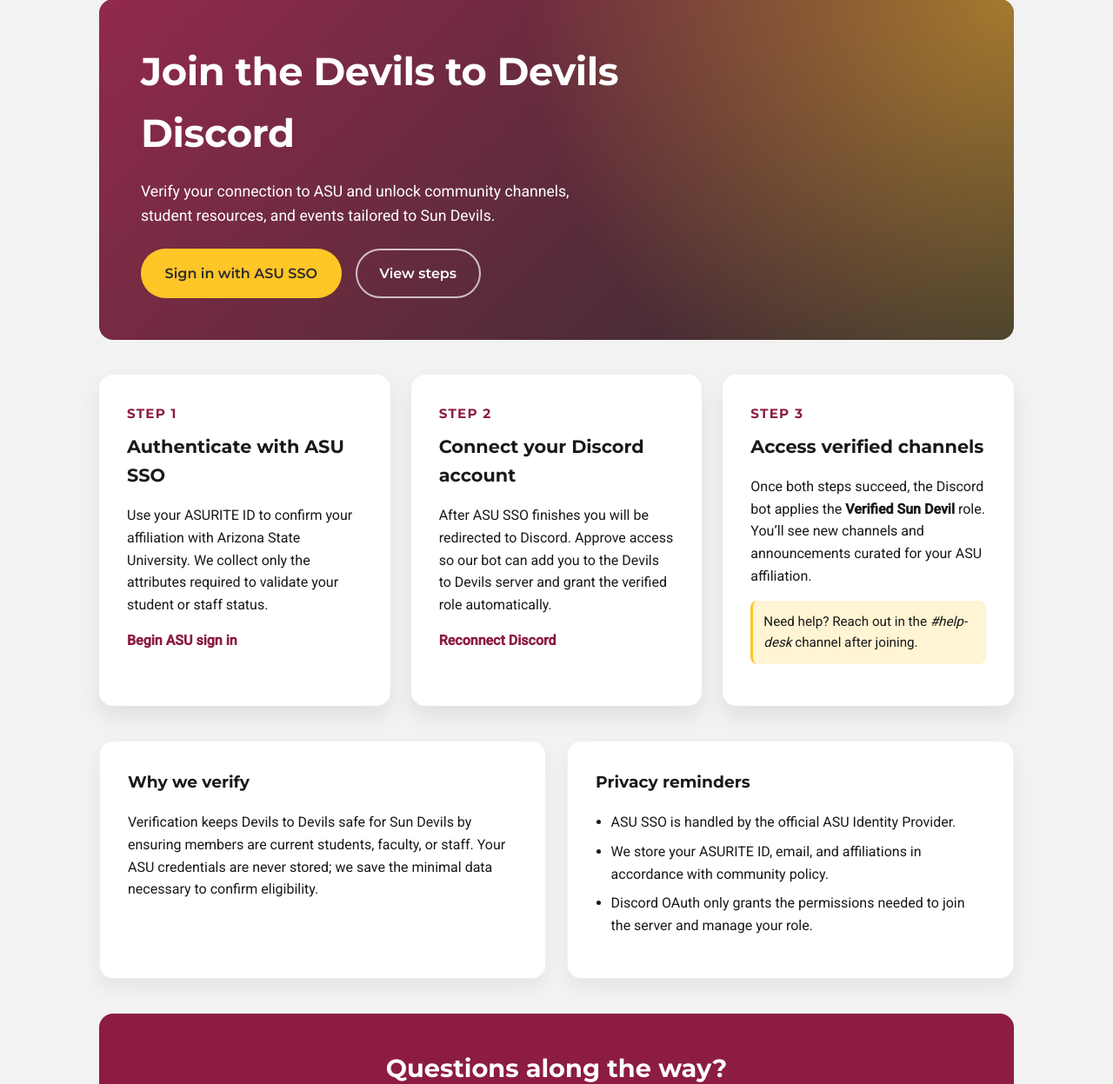
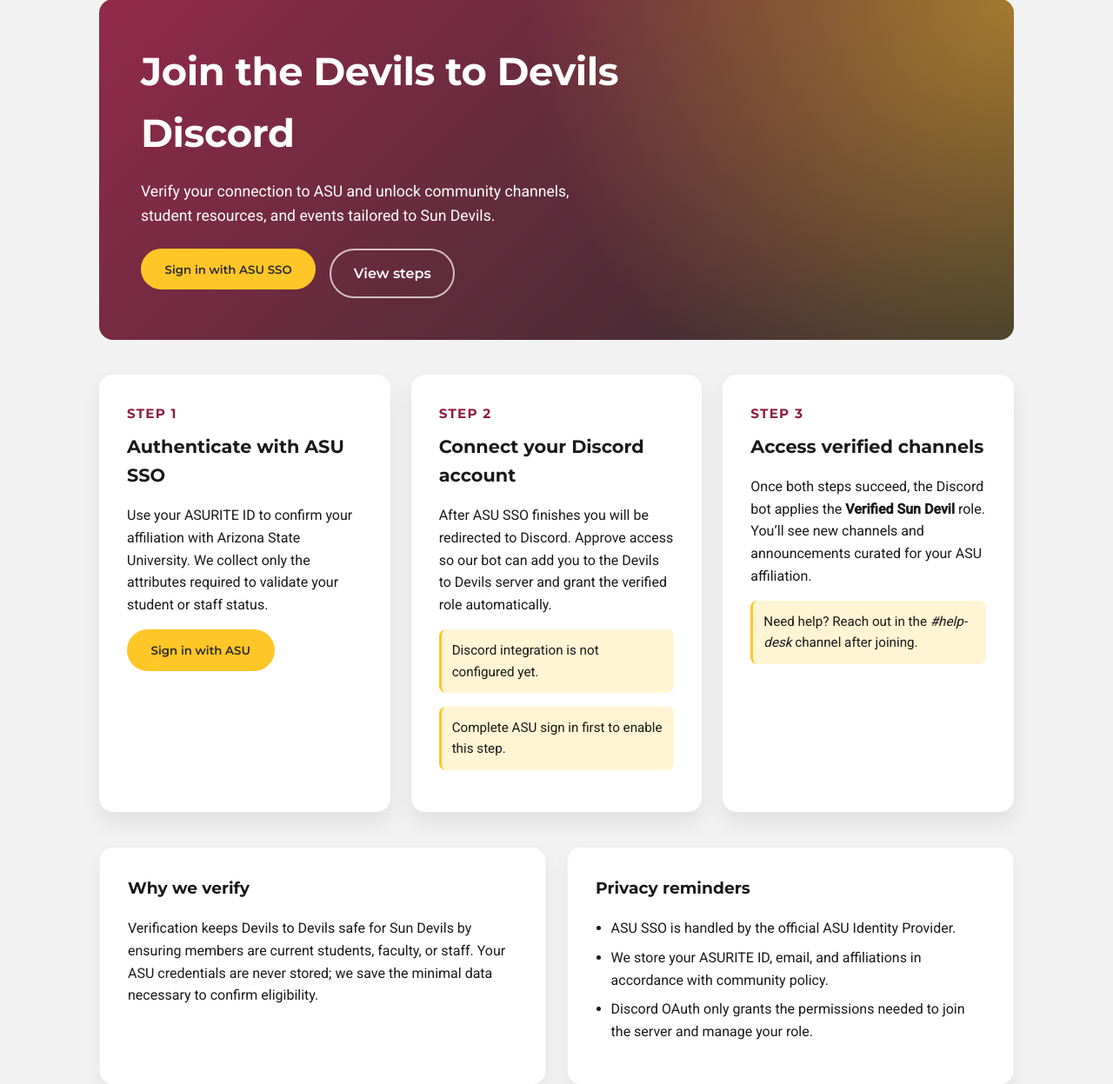
Before and after one commit to code-wolf-byte/forklift, a Flask app: page / in a window 1280 px wide. Shown: the part 137-1384 px from the top of the page at 87% size. Run offline with Flask 3, Linux system fonts and the light colour scheme; parts of the project's set-up code (start-up, migrations or seed data) failed here and were passed over.

Commit message:
feat: Enhance verification flow with improved session handling and dynamic content in templates

```diff
--- a/main.py
+++ b/main.py
@@ -1,11 +1,11 @@
 from datetime import datetime
 
-from flask import Flask, render_template
+from flask import Flask, render_template, session, url_for
 
 from routes import discord_bp, saml_bp
 from utils.database import init_db
 from utils.metadata import ensure_metadata_on_startup
-from utils.settings import CONFIG
+from utils.settings import CONFIG, DISCORD_CONFIG
 
 ensure_metadata_on_startup()
 init_db()
@@ -26,7 +26,37 @@ def inject_globals():
 
 @app.route("/")
 def hello_world():
-    return render_template("index.html")
+    verification_state = session.get("verification_state") or {}
+    saml_complete = bool(verification_state.get("saml_complete"))
+    discord_complete = bool(
+        verification_state.get("discord_complete") or verification_state.get("verified")
+    )
+    saml_user = session.get("saml_user") or {}
+    discord_user = session.get("discord_user") or {}
+    verification_error = session.pop("verification_error", None)
+
+    try:
+        saml_login_url = url_for("saml.saml_login")
+    except Exception:
+        saml_login_url = None
+
+    try:
+        discord_login_url = url_for("discord.discord_login")
+    except Exception:
+        discord_login_url = None
+
+    context = {
+        "verification_state": verification_state,
+        "saml_complete": saml_complete,
+        "discord_complete": discord_complete,
+        "saml_user": saml_user,
+        "discord_user": discord_user,
+        "saml_login_url": saml_login_url,
+        "discord_login_url": discord_login_url,
+        "verification_error": verification_error,
+        "discord_configured": DISCORD_CONFIG is not None,
+    }
+    return render_template("index.html", **context)
 
 
 @app.route("/health")
--- a/templates/index.html
+++ b/templates/index.html
@@ -3,46 +3,122 @@
 {% block content %}
   <section class="asu-hero">
     <div class="asu-hero__content">
+      {% if discord_complete %}
+        <h1>Verification complete</h1>
+        <p class="asu-hero__lead">
+          Your ASU account{% if verification_state.asurite %} (<strong>{{ verification_state.asurite }}</strong>){% endif %}
+          and Discord are linked. Welcome to Devils to Devils!
+        </p>
+      {% elif saml_complete %}
+        <h1>Next step: connect Discord</h1>
+        <p class="asu-hero__lead">
+          You're signed in with ASU
+          {% if verification_state.asurite %}
+            as <strong>{{ verification_state.asurite }}</strong>
+          {% endif %}
+          {% if verification_state.email %}
+            ({{ verification_state.email }})
+          {% endif %}.
+          Connect your Discord account to finish verification.
+        </p>
+      {% else %}
         <h1>Join the Devils to Devils Discord</h1>
         <p class="asu-hero__lead">
           Verify your connection to ASU and unlock community channels, student resources, and events tailored to Sun Devils.
         </p>
+      {% endif %}
       <div class="asu-hero__actions">
-        <a class="asu-button asu-button--primary" href="{{ url_for('saml.saml_login') }}">Sign in with ASU SSO</a>
+        {% if not saml_complete and saml_login_url %}
+          <form method="get" action="{{ saml_login_url }}" class="asu-hero__action-form" style="display:inline">
+            <button type="submit" class="asu-button asu-button--primary">Sign in with ASU SSO</button>
+          </form>
+        {% elif saml_complete and not discord_complete and discord_login_url and discord_configured %}
+          <form method="get" action="{{ discord_login_url }}" class="asu-hero__action-form" style="display:inline">
+            <button type="submit" class="asu-button asu-button--primary">Login with Discord</button>
+          </form>
+        {% endif %}
         <a class="asu-button asu-button--outline" href="#verification-steps">View steps</a>
       </div>
+      {% if verification_error %}
+        <p class="asu-hero__error">Verification issue: {{ verification_error }}</p>
+      {% endif %}
     </div>
   </section>
 
   <section class="asu-panel-grid" id="verification-steps">
-    <article class="asu-panel">
+    <article class="asu-panel {% if saml_complete %}asu-panel--complete{% endif %}">
       <span class="asu-panel__step">Step 1</span>
       <h2>Authenticate with ASU SSO</h2>
+      {% if saml_complete %}
+        <p>
+          Logged in with ASU
+          {% if verification_state.asurite %}
+            as <strong>{{ verification_state.asurite }}</strong>
+          {% endif %}
+          {% if verification_state.email %}
+            ({{ verification_state.email }})
+          {% endif %}.
+        </p>
+      {% else %}
         <p>
           Use your ASURITE ID to confirm your affiliation with Arizona State University.
           We collect only the attributes required to validate your student or staff status.
         </p>
-      <a class="asu-link" href="{{ url_for('saml.saml_login') }}">Begin ASU sign in</a>
+      {% endif %}
+      {% if saml_login_url %}
+        <form method="get" action="{{ saml_login_url }}" class="asu-panel__actions">
+          <button type="submit"
+                  class="asu-button {% if saml_complete %}asu-button--outline{% else %}asu-button--primary{% endif %}">
+            {% if saml_complete %}Reauthenticate with ASU{% else %}Sign in with ASU{% endif %}
+          </button>
+        </form>
+      {% endif %}
     </article>
 
-    <article class="asu-panel">
+    <article class="asu-panel {% if discord_complete %}asu-panel--complete{% endif %}">
       <span class="asu-panel__step">Step 2</span>
       <h2>Connect your Discord account</h2>
+      {% if discord_complete %}
+        <p>
+          Discord connected as
+          <strong>{{ verification_state.discord_username or discord_user.username or "your account" }}</strong>.
+        </p>
+      {% else %}
         <p>
           After ASU SSO finishes you will be redirected to Discord. Approve access so our bot can
           add you to the Devils to Devils server and grant the verified role automatically.
         </p>
-      <a class="asu-link" href="{{ url_for('discord.discord_login') }}">Reconnect Discord</a>
+      {% endif %}
+      {% if not discord_configured %}
+        <p class="asu-panel__tip">Discord integration is not configured yet.</p>
+      {% elif discord_login_url %}
+        <form method="get" action="{{ discord_login_url }}" class="asu-panel__actions">
+          <button type="submit"
+                  class="asu-button {% if discord_complete %}asu-button--outline{% else %}asu-button--primary{% endif %}"
+                  {% if not saml_complete %}disabled aria-disabled="true"{% endif %}>
+            {% if discord_complete %}Reconnect Discord{% else %}Login with Discord{% endif %}
+          </button>
+        </form>
+      {% endif %}
+      {% if not saml_complete %}
+        <p class="asu-panel__tip">Complete ASU sign in first to enable this step.</p>
+      {% endif %}
     </article>
 
     <article class="asu-panel">
       <span class="asu-panel__step">Step 3</span>
       <h2>Access verified channels</h2>
+      {% if discord_complete %}
+        <p>
+          Both steps are finished. Join the server and explore channels curated for your ASU affiliation.
+        </p>
+      {% else %}
         <p>
           Once both steps succeed, the Discord bot applies the <strong>Verified Sun Devil</strong> role.
           You&rsquo;ll see new channels and announcements curated for your ASU affiliation.
         </p>
         <p class="asu-panel__tip">Need help? Reach out in the <em>#help-desk</em> channel after joining.</p>
+      {% endif %}
     </article>
   </section>
 
```
Also changed, not shown: routes/saml.py (+5 -5 lines). Lines whose indentation alone changed are shown as unchanged.
